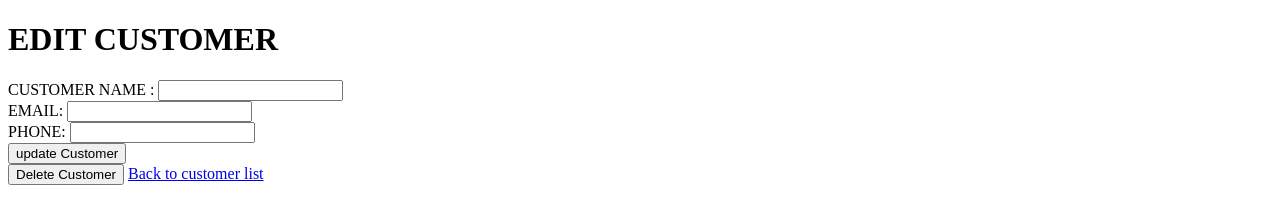
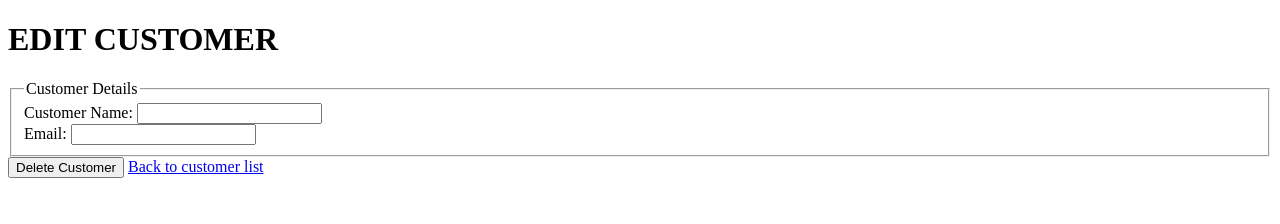
Before and after one commit to prasanna80564/simcard_management-project-, a website: page public/edit-customer.html in a window 1280 px wide. Drawn offline with Linux system fonts and the light colour scheme; no server answers.

Commit message:
edit customer.html customer forms updated

```diff
--- a/public/edit-customer.html
+++ b/public/edit-customer.html
@@ -9,18 +9,21 @@
 
 <body>
     <h1>EDIT CUSTOMER</h1>
+    <form id="editCustomerForm"></form>
 
-    <!--form for edit customers-->
+        <!--customers-->
 
-    <form id="editCustomerForm">
-        <input type="hidden" id="customerId">
-        <label for="name">CUSTOMER NAME : </label>
-        <input type="text" id="name" required><br>
-        <label for="email">EMAIL:</label>
-        <input type="email" id="email" required><br>
-        <label for="phone">PHONE:</label>
-        <input type="text" id="phone" required><br>
-        <button type="submit" id="submitButton">update Customer</button>
+
+       <fieldset>
+        <legend>Customer Details</legend>
+        <label for="editCustomerName">Customer Name:</label>
+        <input type="text" id="editCustomerName" required><br>
+        <label for="editCustomerEmail">Email:</label>
+        <input type="email" id="editCustomerEmail" required><br>
+
+       </fieldset>
+
+
     </form>
 
     <button onclick="deleteCustomer()">Delete Customer</button>
```
